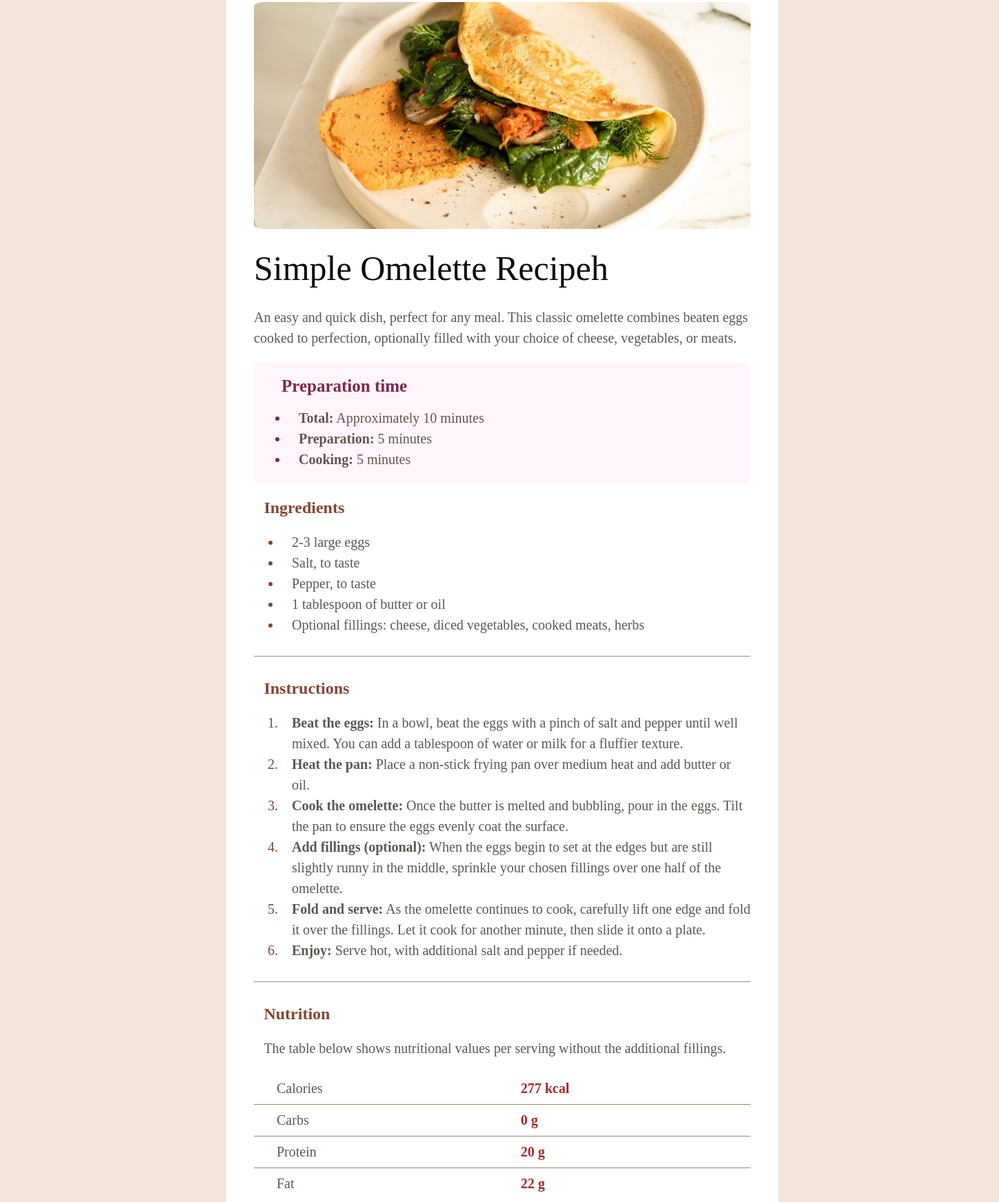
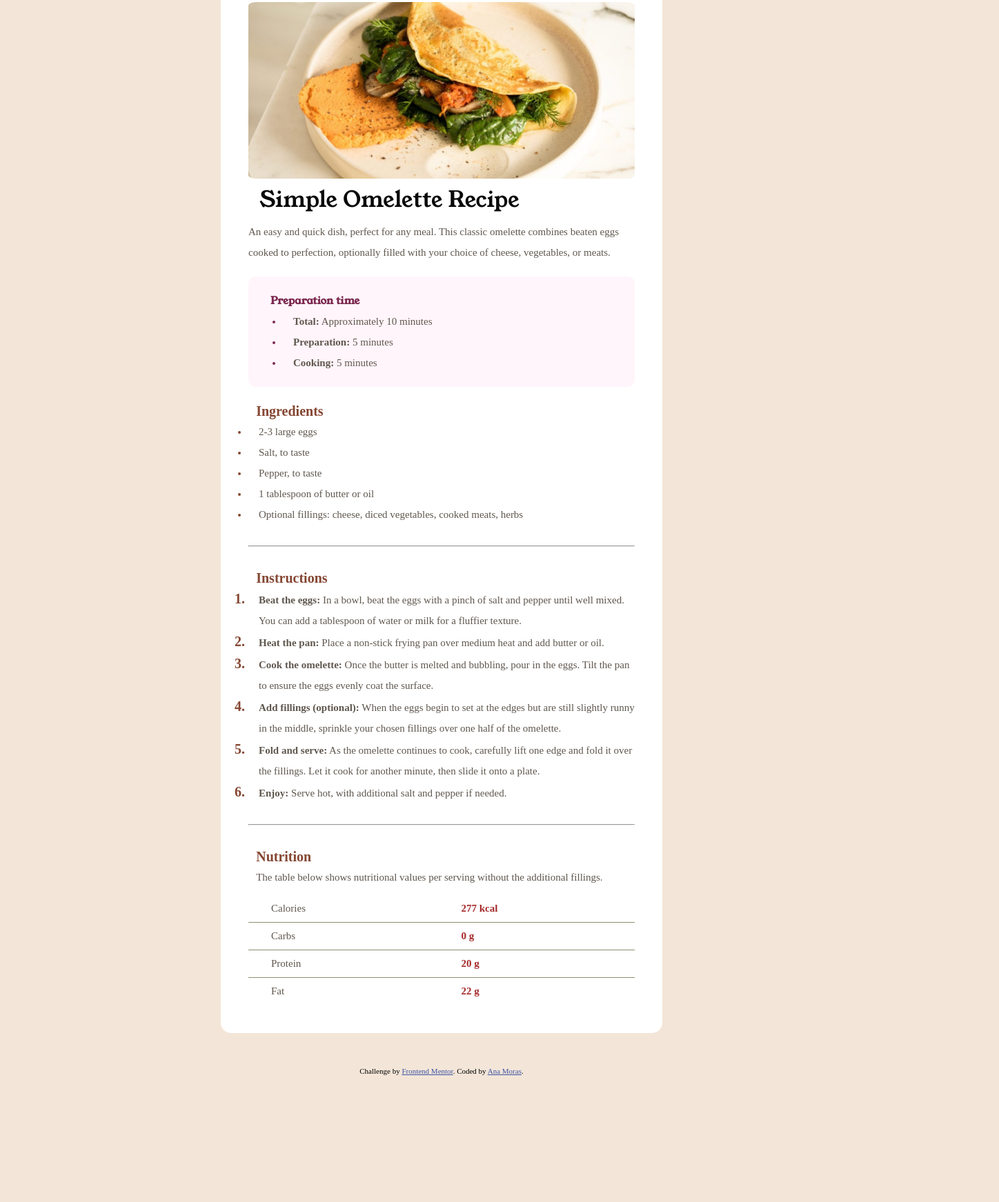
Before and after one commit to ana-moras/funval-n1, a plain HTML site: page recipe-page-main/index.html in a window 1280 px wide. Shown: the part 77-1820 px from the top of the page at 69% size, 1448 px wide, since content can reach past the window. After the commit the page ends 1645 px from the top, so only its background shows below. Drawn offline with Linux system fonts and the light colour scheme.

Commit message:
fin de omelett

```diff
--- a/exersice/exersice.css
+++ b/exersice/exersice.css
@@ -35,7 +35,7 @@ ul {
 }
 
 picture {
-    width: 300px;
+    width: 100px;
 }
 
 ul {
@@ -51,7 +51,7 @@ li {
 }
 
 main {
-    border: solid 5px rgb(45, 219, 25);
+    border: solid 5px rgb(32, 241, 9);
     height: 100%;
 
 }
--- a/practica-3/practica3.css
+++ b/practica-3/practica3.css
@@ -22,11 +22,13 @@ header {
     font-size: 20px;
     background-color: rgb(179, 136, 136);
     display: flex;
-    gap: 3%;
+    gap: 9%;
     padding-left: 18px;
 
 
 }
+
+
 
 footer {
     background-color: antiquewhite;
--- a/recipe-page-main/index.html
+++ b/recipe-page-main/index.html
@@ -14,6 +14,11 @@
 
   <!-- Feel free to remove these styles or customise in your own stylesheet 👍 -->
   <style>
+    @import url('https://fonts.googleapis.com/css2?family=Young+Serif&display=swap');
+
+    @import url('https://fonts.googleapis.com/css2?family=Outfit:wght@100..900&family=Young+Serif&display=swap');
+
+
     .attribution {
       font-size: 11px;
       text-align: center;
@@ -30,7 +35,7 @@
 
     <section>
       <img src="./assets/images/image-omelette.jpeg" alt="imagen omelet" width="100%">
-      <h1> Simple Omelette Recipeh </h1>
+      <h1> Simple Omelette Recipe</h1>
       <p>An easy and quick dish, perfect for any meal. This classic omelette combines beaten eggs cooked
         to perfection, optionally filled with your choice of cheese, vegetables, or meats.
       </p>
@@ -47,7 +52,7 @@
 
     <section>
       <h2><strong>Ingredients</strong></h2>
-      <ul>
+      <ul class="border">
         <li>2-3 large eggs</li>
         <li>Salt, to taste</li>
         <li>Pepper, to taste</li>
--- a/recipe-page-main/recipe.css
+++ b/recipe-page-main/recipe.css
@@ -1,3 +1,9 @@
+* {
+    margin: 0;
+    padding: 0;
+    box-sizing: border-box;
+}
+
 img {
     border-radius: 2%;
 }
@@ -8,7 +14,7 @@ img {
 }
 
 body {
-    width: 1440px;
+
     background-color: hsl(30, 54%, 90%);
     line-height: 30px;
 
@@ -23,17 +29,18 @@ main {
 
     p,
     li {
-        font-size: 20px;
+        font-size: 15px;
     }
 
 }
 
 h1 {
     color: rgb(10, 10, 10);
-    font-size: 50px;
+    margin: 1rem;
     font-family: "Young Serif", serif;
     font-weight: 400;
     font-style: normal;
+    font-size: 2rem;
 }
 
 
@@ -49,17 +56,21 @@ h1 {
     background-color: hsl(330, 100%, 98%);
     border-radius: 10px;
 
+
     ul {
         padding: 0px 20px 20px 50px;
 
         ::marker {
             color: hsl(332, 51%, 32%);
+            border-radius: 0%;
         }
+
     }
 
     h2 {
         color: hsl(332, 51%, 32%);
-        margin: 20px;
+        margin: 12px;
+        font-size: 15px;
     }
 
     .text {
@@ -71,16 +82,11 @@ h1 {
 h2 {
     color: hsl(14, 45%, 36%);
     padding-left: 2%;
-    font-family: "Young Serif", serif;
-    font-weight: 400;
-    font-style: normal;
-
-
+    font-size: 20px;
 
 }
 
 .text {
-
 
     font-family: "Young Serif", serif;
     font-weight: 400;
@@ -108,13 +114,14 @@ h2 {
     .nombre {
         color: hsl(30, 10%, 34%);
 
-        font-size: 20px;
+        font-size: 15px;
     }
 }
 
 .num {
     color: brown;
-    font-size: 20px;
+    font-size: 15px;
+    font-weight: bold;
 
 }
 
@@ -136,6 +143,7 @@ li::marker {
 
 ol li::marker {
     font-size: 20px;
+    font-weight: bold;
 }
 
 p,
```
